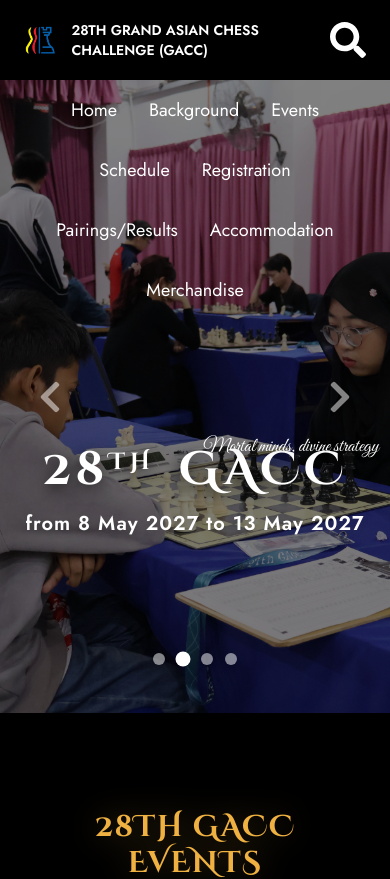
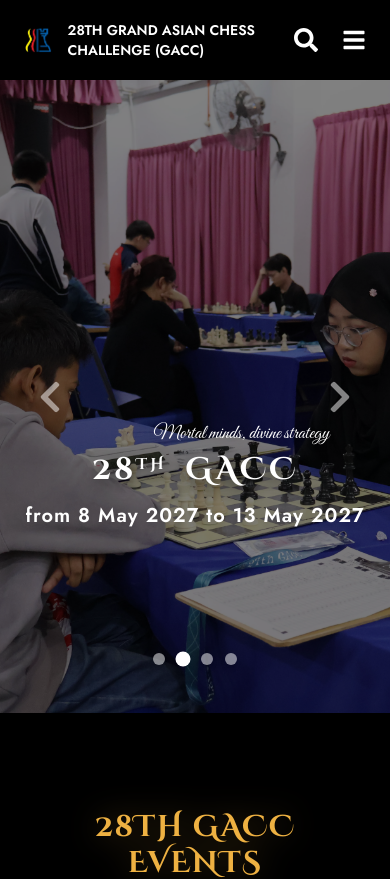
Before and after one commit to LimWeiJen/gacc, a Next.js app: page / in a window 390 px wide. Shown: the top 879 px of the page. Built offline with nearby package versions, Linux system fonts and the light colour scheme.

Commit message:
feat: add home, events, background, and pairings pages with Navbar component

```diff
--- a/app/events/page.tsx
+++ b/app/events/page.tsx
@@ -10,7 +10,7 @@ export default function Events() {
       <section className="relative w-full min-h-[45vh] md:min-h-[50vh] flex flex-col items-center justify-center">
         <Image src={BackgroundHeroImage} alt="Background Hero Image" className="absolute inset-0 w-full h-full border-none !p-0 opacity-40 object-cover" priority placeholder="blur" />
         <div className="relative z-10 flex flex-col items-center justify-center pt-64 pb-12 md:pt-40 md:pb-0 animate-swipe-up">
-          <h1 className="font-main-title text-gold font-bold tracking-widest drop-shadow-[0_4px_8px_rgba(0,0,0,0.8)] text-[min(10vw,8rem)] leading-none text-center">
+          <h1 className="font-main-title text-gold font-bold tracking-widest drop-shadow-[0_4px_8px_rgba(0,0,0,0.8)] text-[min(8vw,4.5rem)] leading-none text-center">
             EVENTS
           </h1>
         </div>
--- a/app/page.tsx
+++ b/app/page.tsx
@@ -16,11 +16,11 @@ export default function Home() {
         <HeroSlider images={[HeroPhoto1, HeroPhoto2, HeroPhoto3, HeroPhoto4]} />
         <div className="absolute inset-0 flex flex-col items-center justify-center pointer-events-none animate-swipe-up pt-48 md:pt-24">
           <div className="relative inline-block text-center">
-            <span className="font-slogan text-white absolute z-10 drop-shadow-md whitespace-nowrap text-[min(5vw,3rem)] -top-[min(4vw,3rem)] -right-[min(8vw,6rem)]">
+            <span className="font-slogan text-white absolute -translate-y-5 z-10 drop-shadow-md whitespace-nowrap text-[min(5vw,3rem)] -top-[min(4vw,3rem)] -right-[min(8vw,6rem)]">
               Mortal minds, divine strategy
             </span>
-            <h1 className="font-main-title text-white font-bold tracking-widest drop-shadow-[0_4px_8px_rgba(0,0,0,0.8)] text-[min(12vw,8rem)] leading-none">
-              28<sup className="pr-2 relative text-[min(6vw,3.75rem)] -top-[min(4vw,2.5rem)]">TH</sup> GACC
+            <h1 className="font-main-title text-white font-bold tracking-widest drop-shadow-[0_4px_8px_rgba(0,0,0,0.8)] text-[min(8vw,4.5rem)] leading-none text-center">
+              28<sup className="pr-2 relative text-[min(4vw,2.5rem)] -top-[min(2.5vw,1.5rem)]">TH</sup> GACC
             </h1>
           </div>
           <p className="font-subtitle text-white text-xl md:text-2xl mt-4 font-bold drop-shadow-md tracking-wider">
--- a/app/pairings-results/page.tsx
+++ b/app/pairings-results/page.tsx
@@ -10,8 +10,8 @@ export default function PairingsResults() {
       <section className="relative w-full min-h-[45vh] md:min-h-[50vh] flex flex-col items-center justify-center">
         <Image src={ResultImage} alt="Background Hero Image" className="absolute inset-0 w-full h-full border-none !p-0 opacity-40 object-cover" priority placeholder="blur" />
         <div className="relative z-10 flex flex-col items-center justify-center pt-64 pb-12 md:pt-40 md:pb-0 animate-swipe-up">
-          <h1 className="font-main-title text-gold font-bold tracking-widest drop-shadow-[0_4px_8px_rgba(0,0,0,0.8)] text-[min(10vw,8rem)] leading-none text-center">
-            PAIRINGS
+          <h1 className="font-main-title text-gold font-bold tracking-widest drop-shadow-[0_4px_8px_rgba(0,0,0,0.8)] text-[min(8vw,4.5rem)] leading-none text-center">
+            PAIRINGS & RESULTS
           </h1>
         </div>
       </section>
--- a/components/Navbar.tsx
+++ b/components/Navbar.tsx
@@ -3,13 +3,14 @@
 import { useState, useEffect } from 'react';
 import Image from 'next/image';
 import Link from 'next/link';
-import { FaSearch } from 'react-icons/fa';
+import { FaSearch, FaBars, FaTimes } from 'react-icons/fa';
 import Logo from '@/public/images/home/GACC logo.webp'
 import SearchModal from './SearchModal';
 
 const Navbar = () => {
   const [scrolled, setScrolled] = useState(false);
   const [isSearchOpen, setIsSearchOpen] = useState(false);
+  const [isMobileMenuOpen, setIsMobileMenuOpen] = useState(false);
 
   useEffect(() => {
     const handleScroll = () => {
@@ -24,8 +25,8 @@ const Navbar = () => {
     <>
       <header className="w-full fixed z-50">
         {/* Top Black Bar */}
-      <div className="w-full bg-black py-4 px-6 md:px-12 flex items-center justify-between">
-        <Link href="/" className="flex items-center gap-4 hover:opacity-80 transition-opacity">
+      <div className="w-full bg-black py-4 px-6 md:px-12 flex items-center justify-between relative z-50">
+        <Link href="/" className="flex items-center gap-4 hover:opacity-80 transition-opacity z-50">
           {/* Logo Placeholder */}
           <div className="w-10 h-12 flex items-center justify-center rounded-sm">
             <Image src={Logo} alt="GACC Logo" />
@@ -35,41 +36,48 @@ const Navbar = () => {
           </span>
         </Link>
 
-        <button
-          onClick={() => setIsSearchOpen(true)}
-          className="text-white text-4xl hover:text-gold transition-colors"
-        >
-          <FaSearch />
-        </button>
+        <div className="flex items-center gap-4 z-50">
+          <button
+            onClick={() => setIsSearchOpen(true)}
+            className="text-white text-2xl md:text-4xl hover:text-gold transition-colors"
+          >
+            <FaSearch />
+          </button>
+
+          <button
+            onClick={() => setIsMobileMenuOpen(!isMobileMenuOpen)}
+            className="text-white text-2xl md:hidden hover:text-gold transition-colors ml-2"
+          >
+            {isMobileMenuOpen ? <FaTimes /> : <FaBars />}
+          </button>
+        </div>
       </div>
 
-      {/* Bottom Transparent Nav Links */}
-      <nav className={`absolute top-full left-0 w-full py-4 px-6 md:px-12 flex flex-wrap items-center justify-center gap-8 lg:gap-12 z-50 text-lg transition-all duration-300 ${scrolled ? 'bg-black/95 backdrop-blur-sm shadow-lg' : 'bg-transparent'}`}>
-        <Link href="/" className="text-white hover:text-gold font-subtitle">
-          Home
-        </Link>
-        <Link href="/background" className="text-white hover:text-gold font-subtitle">
-          Background
-        </Link>
-        <Link href="/events" className="text-white hover:text-gold font-subtitle">
-          Events
-        </Link>
-        <Link href="/schedule" className="text-white hover:text-gold font-subtitle">
-          Schedule
-        </Link>
-        <Link href="/registration" className="text-white hover:text-gold font-subtitle">
-          Registration
-        </Link>
-        <Link href="/pairings-results" className="text-white hover:text-gold font-subtitle">
-          Pairings/Results
-        </Link>
-        <Link href="/accommodation" className="text-white hover:text-gold font-subtitle">
-          Accommodation
-        </Link>
-        <Link href="/merchandise" className="text-white hover:text-gold font-subtitle">
-          Merchandise
-        </Link>
+      {/* Desktop Bottom Transparent Nav Links */}
+      <nav className={`hidden md:flex absolute top-full left-0 w-full py-4 px-6 md:px-12 flex-wrap items-center justify-center gap-8 lg:gap-12 z-40 text-lg transition-all duration-300 ${scrolled ? 'bg-black/95 backdrop-blur-sm shadow-lg' : 'bg-transparent'}`}>
+        <Link href="/" className="text-white hover:text-gold font-subtitle">Home</Link>
+        <Link href="/background" className="text-white hover:text-gold font-subtitle">Background</Link>
+        <Link href="/events" className="text-white hover:text-gold font-subtitle">Events</Link>
+        <Link href="/schedule" className="text-white hover:text-gold font-subtitle">Schedule</Link>
+        <Link href="/registration" className="text-white hover:text-gold font-subtitle">Registration</Link>
+        <Link href="/pairings-results" className="text-white hover:text-gold font-subtitle">Pairings/Results</Link>
+        <Link href="/accommodation" className="text-white hover:text-gold font-subtitle">Accommodation</Link>
+        <Link href="/merchandise" className="text-white hover:text-gold font-subtitle">Merchandise</Link>
       </nav>
+
+      {/* Mobile Sidebar */}
+      <div
+        className={`fixed inset-0 bg-black/90 backdrop-blur-md z-40 transition-transform duration-300 ease-in-out md:hidden flex flex-col items-center justify-center gap-8 text-2xl ${isMobileMenuOpen ? 'translate-x-0' : 'translate-x-full'}`}
+      >
+        <Link href="/" onClick={() => setIsMobileMenuOpen(false)} className="text-white hover:text-gold font-subtitle">Home</Link>
+        <Link href="/background" onClick={() => setIsMobileMenuOpen(false)} className="text-white hover:text-gold font-subtitle">Background</Link>
+        <Link href="/events" onClick={() => setIsMobileMenuOpen(false)} className="text-white hover:text-gold font-subtitle">Events</Link>
+        <Link href="/schedule" onClick={() => setIsMobileMenuOpen(false)} className="text-white hover:text-gold font-subtitle">Schedule</Link>
+        <Link href="/registration" onClick={() => setIsMobileMenuOpen(false)} className="text-white hover:text-gold font-subtitle">Registration</Link>
+        <Link href="/pairings-results" onClick={() => setIsMobileMenuOpen(false)} className="text-white hover:text-gold font-subtitle">Pairings/Results</Link>
+        <Link href="/accommodation" onClick={() => setIsMobileMenuOpen(false)} className="text-white hover:text-gold font-subtitle">Accommodation</Link>
+        <Link href="/merchandise" onClick={() => setIsMobileMenuOpen(false)} className="text-white hover:text-gold font-subtitle">Merchandise</Link>
+      </div>
     </header>
     <SearchModal isOpen={isSearchOpen} onClose={() => setIsSearchOpen(false)} />
     </>
```
Also changed, not shown: app/background/page.tsx (+4 -4 lines).
